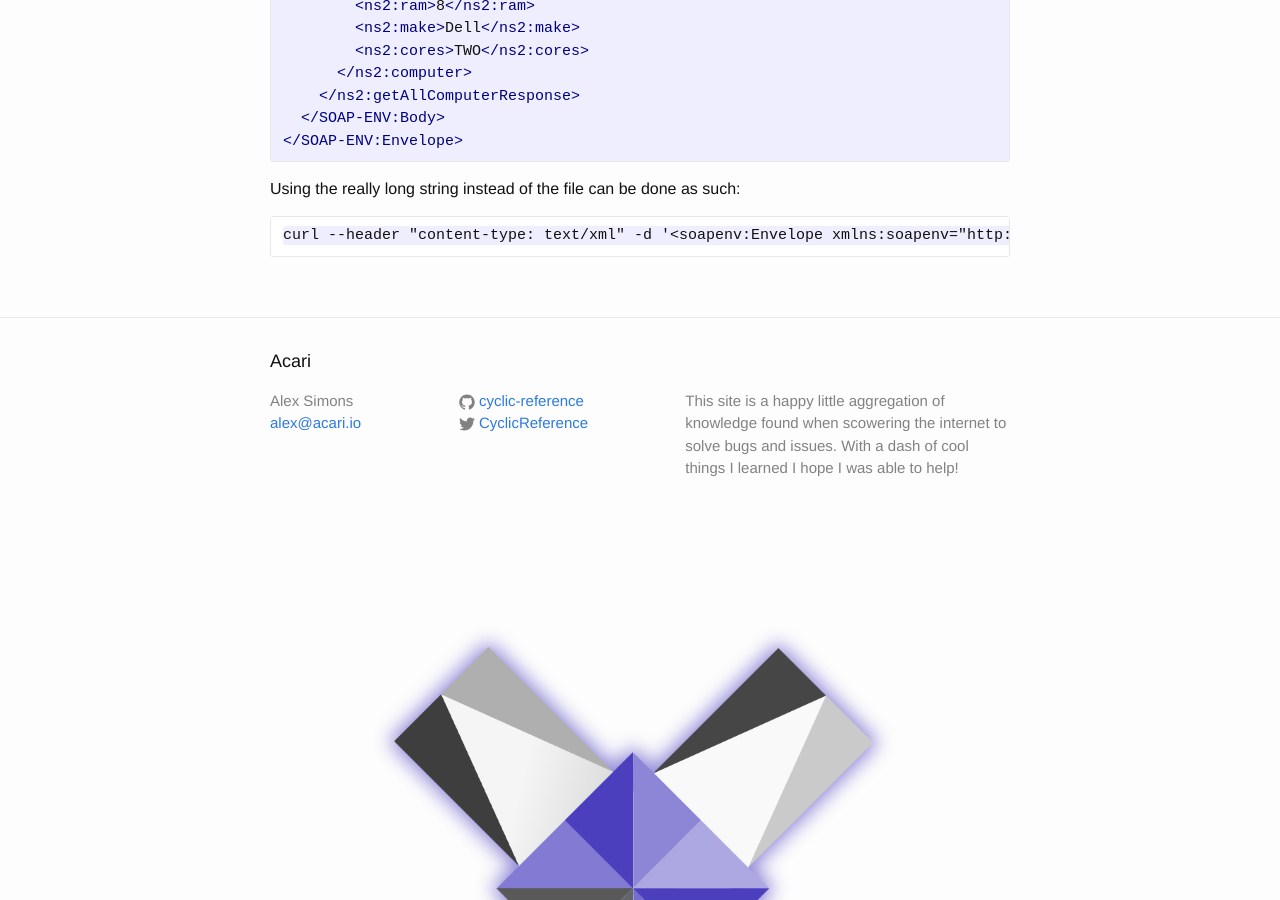
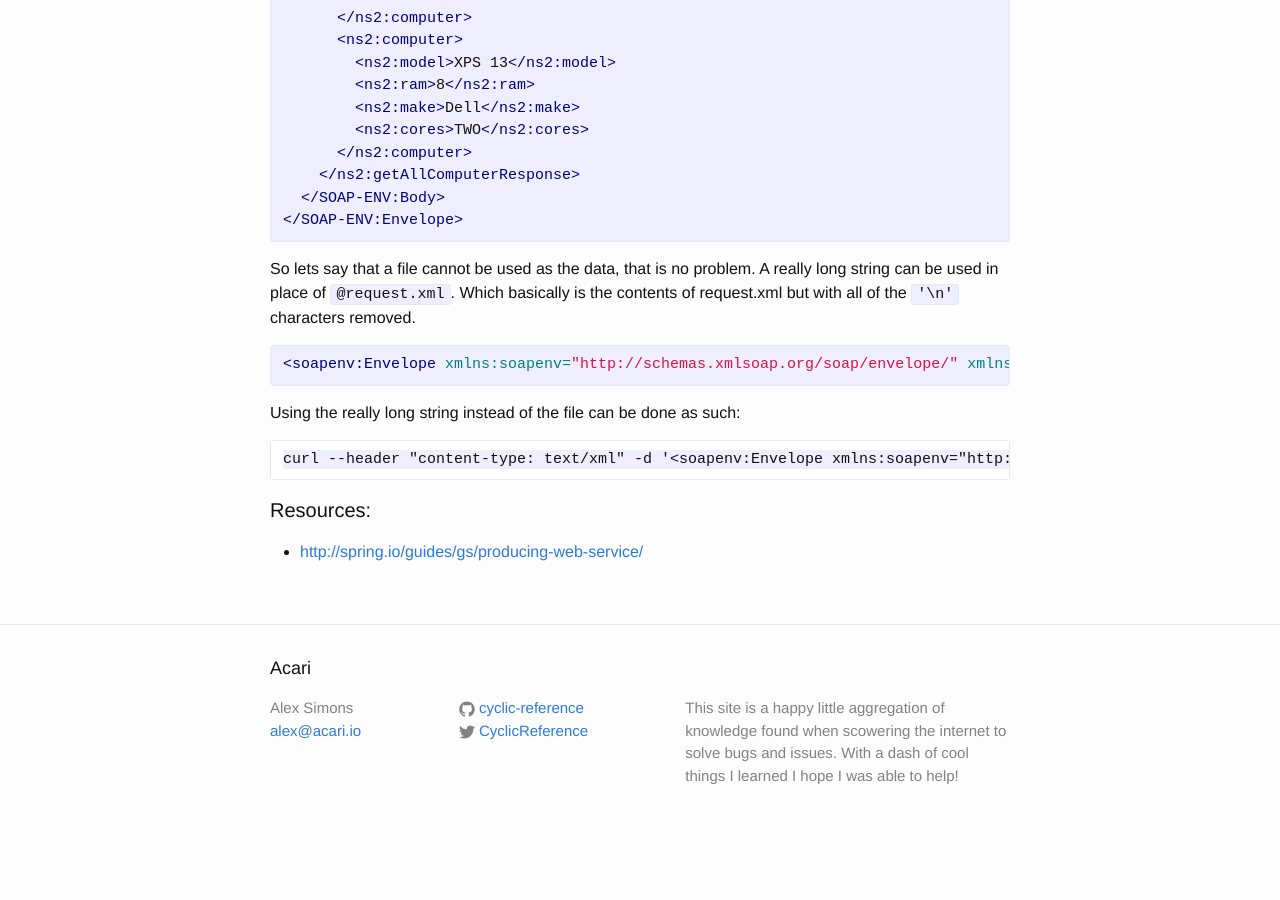
Before and after one commit to Unthrottled/blog, a Jekyll site: the page built from _posts/2017-04-28-Command-Line-SOAP.md, in a window 1280 px wide and 900 px high, scrolled down 5081 px. Built offline with Jekyll 4.4.1, drawn with Linux system fonts in a browser that asks for light colours; some of the changed text lies outside the part shown.

Commit message:
Shuffled some things, whitespaces

```diff
--- a/_posts/2017-04-28-Command-Line-SOAP.md
+++ b/_posts/2017-04-28-Command-Line-SOAP.md
@@ -76,9 +76,16 @@
 Lastly, the web service definition is a follows:
 
 {% highlight xml  %}
-<?xml version="1.0" encoding="UTF-8" standalone="no"?><wsdl:definitions xmlns:wsdl="http://schemas.xmlsoap.org/wsdl/" xmlns:sch="http://acari.io/simple/web-service" xmlns:soap="http://schemas.xmlsoap.org/wsdl/soap/" xmlns:tns="http://acari.io/simple/web-service" targetNamespace="http://acari.io/simple/web-service">
+<?xml version="1.0" encoding="UTF-8" standalone="no"?>
+<wsdl:definitions xmlns:wsdl="http://schemas.xmlsoap.org/wsdl/"
+      xmlns:sch="http://acari.io/simple/web-service"
+      xmlns:soap="http://schemas.xmlsoap.org/wsdl/soap/"
+      xmlns:tns="http://acari.io/simple/web-service"
+      targetNamespace="http://acari.io/simple/web-service">
   <wsdl:types>
-    <xs:schema xmlns:xs="http://www.w3.org/2001/XMLSchema" elementFormDefault="qualified" targetNamespace="http://acari.io/simple/web-service">
+    <xs:schema xmlns:xs="http://www.w3.org/2001/XMLSchema"
+        elementFormDefault="qualified"
+        targetNamespace="http://acari.io/simple/web-service">
 
     <xs:element name="getAllComputerRequest">
         <xs:complexType>
@@ -89,12 +96,11 @@
     <xs:element name="getAllComputerResponse">
         <xs:complexType>
             <xs:sequence>
-                <xs:element maxOccurs="unbounded" name="computer" type="tns:computer"/>
+                <xs:element maxOccurs="unbounded"
+                    name="computer" type="tns:computer"/>
             </xs:sequence>
         </xs:complexType>
     </xs:element>
-
-
 
     <xs:complexType name="computer">
         <xs:sequence>
@@ -163,10 +169,6 @@
 {% endhighlight %}
 
 This can be save into a file called request.xml or it can be converted into a really long string like so
-
-{% highlight xml  %}
-<soapenv:Envelope xmlns:soapenv="http://schemas.xmlsoap.org/soap/envelope/" xmlns:web="http://acari.io/simple/web-service"><soapenv:Header/><soapenv:Body><web:getAllComputerRequest/></soapenv:Body></soapenv:Envelope>
-{% endhighlight %}
 
 Now we have every thing we need to create a _curl_ command to make a SOAP request!
 Which should look like this:
@@ -238,6 +240,18 @@
 </SOAP-ENV:Envelope>
 {% endhighlight %}
 
+So lets say that a file cannot be used as the data, that is no problem.
+A really long string can be used in place of `@request.xml`.
+Which basically is the contents of request.xml but with all of the `'\n'` characters removed.
+
+{% highlight xml  %}
+<soapenv:Envelope xmlns:soapenv="http://schemas.xmlsoap.org/soap/envelope/" xmlns:web="http://acari.io/simple/web-service"><soapenv:Header/><soapenv:Body><web:getAllComputerRequest/></soapenv:Body></soapenv:Envelope>
+{% endhighlight %}
+
 Using the really long string instead of the file can be done as such:
 
     curl --header "content-type: text/xml" -d '<soapenv:Envelope xmlns:soapenv="http://schemas.xmlsoap.org/soap/envelope/" xmlns:web="http://acari.io/simple/web-service"><soapenv:Header/><soapenv:Body><web:getAllComputerRequest/></soapenv:Body></soapenv:Envelope>' http://sandwich:8400/computer-service | xml_pp
+
+#### Resources:
+
+- [http://spring.io/guides/gs/producing-web-service/](http://spring.io/guides/gs/producing-web-service/)
```
